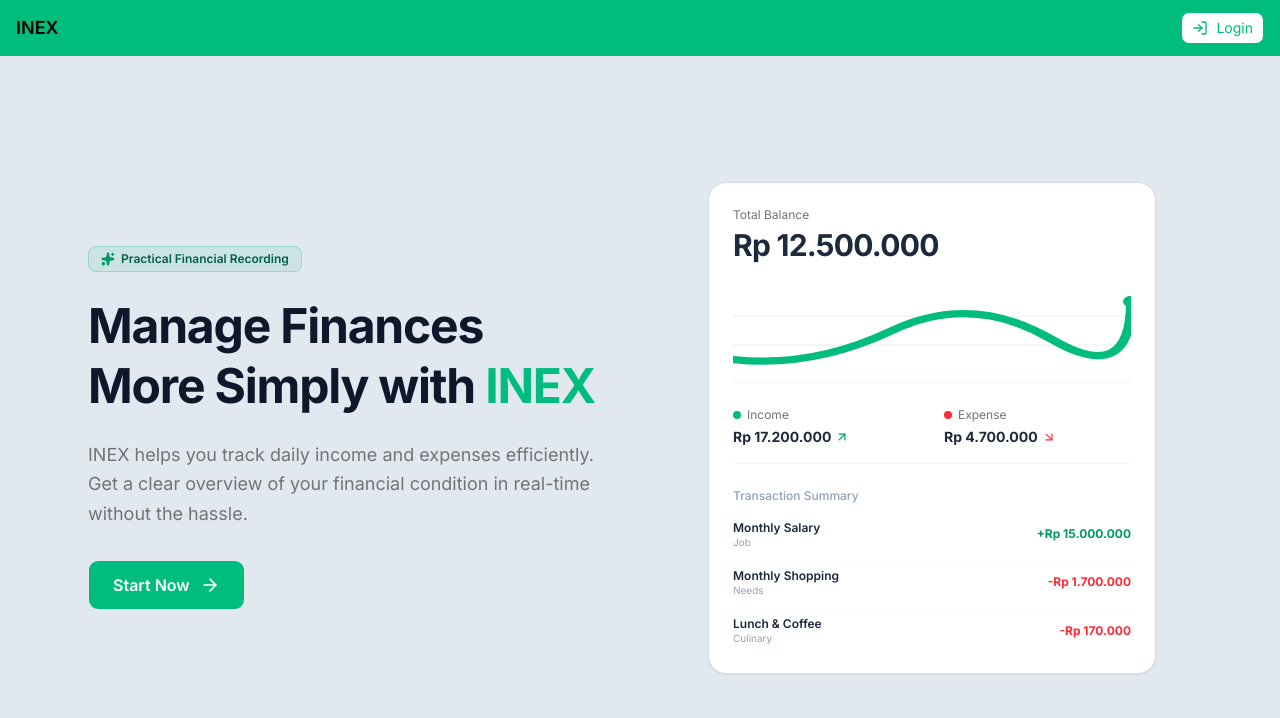
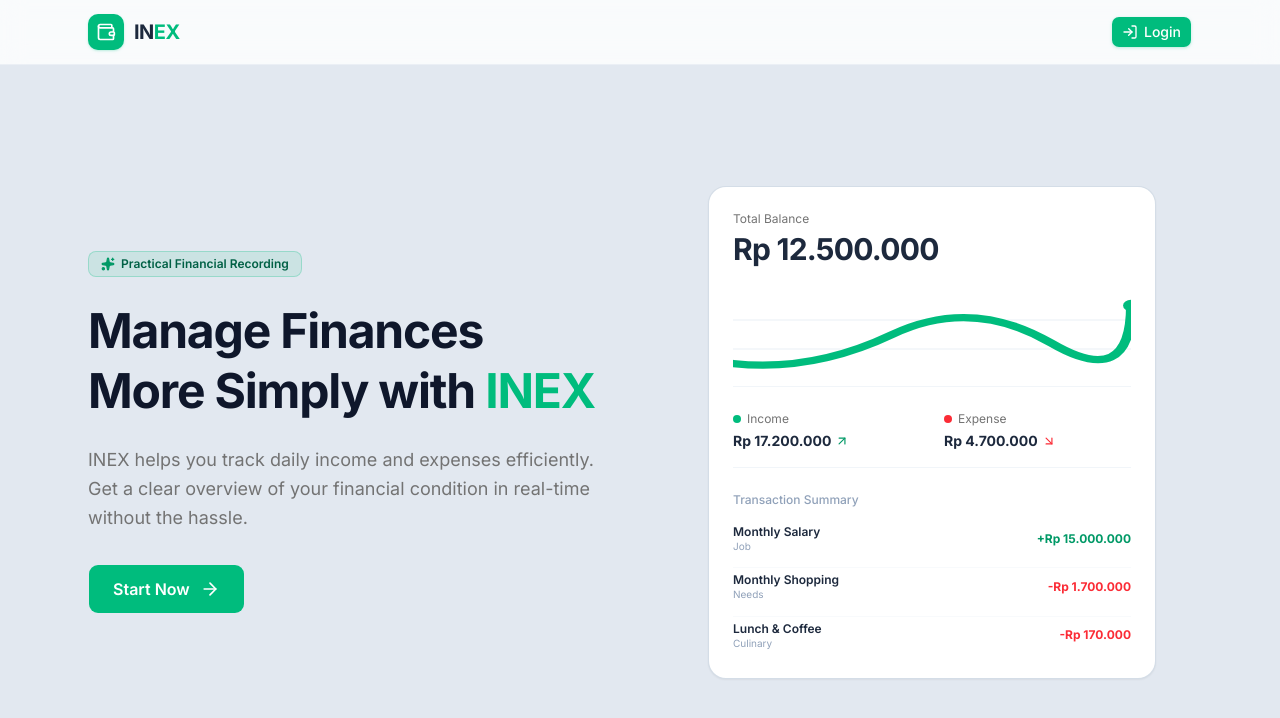
Before and after one commit to irfants22/inex, a Next.js app: page / in a window 1280 px wide. Shown: the top 718 px of the page. Built offline with nearby package versions, Linux system fonts and the light colour scheme; no server answers.

Commit message:
feat: redesign navbar

```diff
--- a/src/components/common/navbar.tsx
+++ b/src/components/common/navbar.tsx
@@ -2,44 +2,64 @@
 
 import { userStore } from "@/stores/user-store";
 import { Button } from "../ui/button";
-import { LogIn, LogOut } from "lucide-react";
+import { LogIn, LogOut, Wallet } from "lucide-react";
 import { logout } from "@/app/actions/auth-actions";
 import { redirect } from "next/navigation";
+import Link from "next/link";
 
 export default function Navbar() {
   const profile = userStore((state) => state.profile);
   const profileName = profile?.fullName.split(" ")[0] || "User";
+
   return (
-    <header className="sticky top-0 h-12 w-full bg-emerald-500 px-4 py-7">
-      <nav className="flex h-full w-full items-center justify-between">
-        <div>
-          <p className="text-lg font-medium text-white">
-            <span className="text-lg font-semibold text-black">INEX</span>
+    <header className="sticky top-0 z-50 w-full border-b border-slate-200/60 bg-white/80 backdrop-blur-md">
+      <nav className="mx-auto flex h-16 w-full max-w-6xl items-center justify-between px-6">
+        <Link
+          href="/"
+          className="group flex items-center gap-2.5 transition-all"
+        >
+          <div className="flex h-9 w-9 items-center justify-center rounded-lg bg-emerald-500 text-white shadow-sm shadow-emerald-500/20 transition-transform group-hover:scale-105">
+            <Wallet className="size-5" />
+          </div>
+          <span className="text-xl font-bold tracking-tight">
+            IN<span className="text-emerald-500">EX</span>
+          </span>
+        </Link>
+
+        <div className="flex items-center gap-4">
           {profile && (
-              <span className="text-lg font-semibold text-black"> | </span>
+            <div className="flex items-center gap-2.5 rounded-full border border-slate-200 bg-slate-50 py-1 pr-1.5 pl-3 shadow-2xs">
+              <span className="text-muted-foreground text-xs font-medium">
+                Hi,{" "}
+                <span className="font-semibold text-black">{profileName}</span>
+              </span>
+              <div className="flex h-7 w-7 items-center justify-center rounded-full bg-emerald-500 text-xs font-semibold text-white">
+                {profileName.charAt(0).toUpperCase()}
+              </div>
+            </div>
           )}
-            {profile && `Hi ${profileName}!`}
-          </p>
-        </div>
+
           {profile ? (
             <Button
               size="sm"
-            className="rounded-md bg-white text-emerald-500 hover:bg-emerald-600 hover:text-white"
+              variant="outline"
+              className="cursor-pointer gap-1.5 border-slate-200 transition-colors hover:border-red-200 hover:bg-rose-50 hover:text-rose-500"
               onClick={() => logout()}
             >
-            <LogOut />
-            <p className="ml-1 text-sm font-normal">Logout</p>
+              <LogOut className="size-4" />
+              <span>Logout</span>
             </Button>
           ) : (
             <Button
               size="sm"
-            className="rounded-md bg-white text-emerald-500 hover:bg-emerald-600 hover:text-white"
+              className="cursor-pointer gap-1.5 bg-emerald-500 text-white shadow-sm shadow-emerald-500/10 transition-all hover:bg-emerald-600 hover:shadow-emerald-500/20"
               onClick={() => redirect("/login")}
             >
-            <LogIn />
-            <p className="ml-1 text-sm font-normal">Login</p>
+              <LogIn className="size-4" />
+              <span>Login</span>
             </Button>
           )}
+        </div>
       </nav>
     </header>
   );
```
Lines whose indentation alone changed are shown as unchanged.
